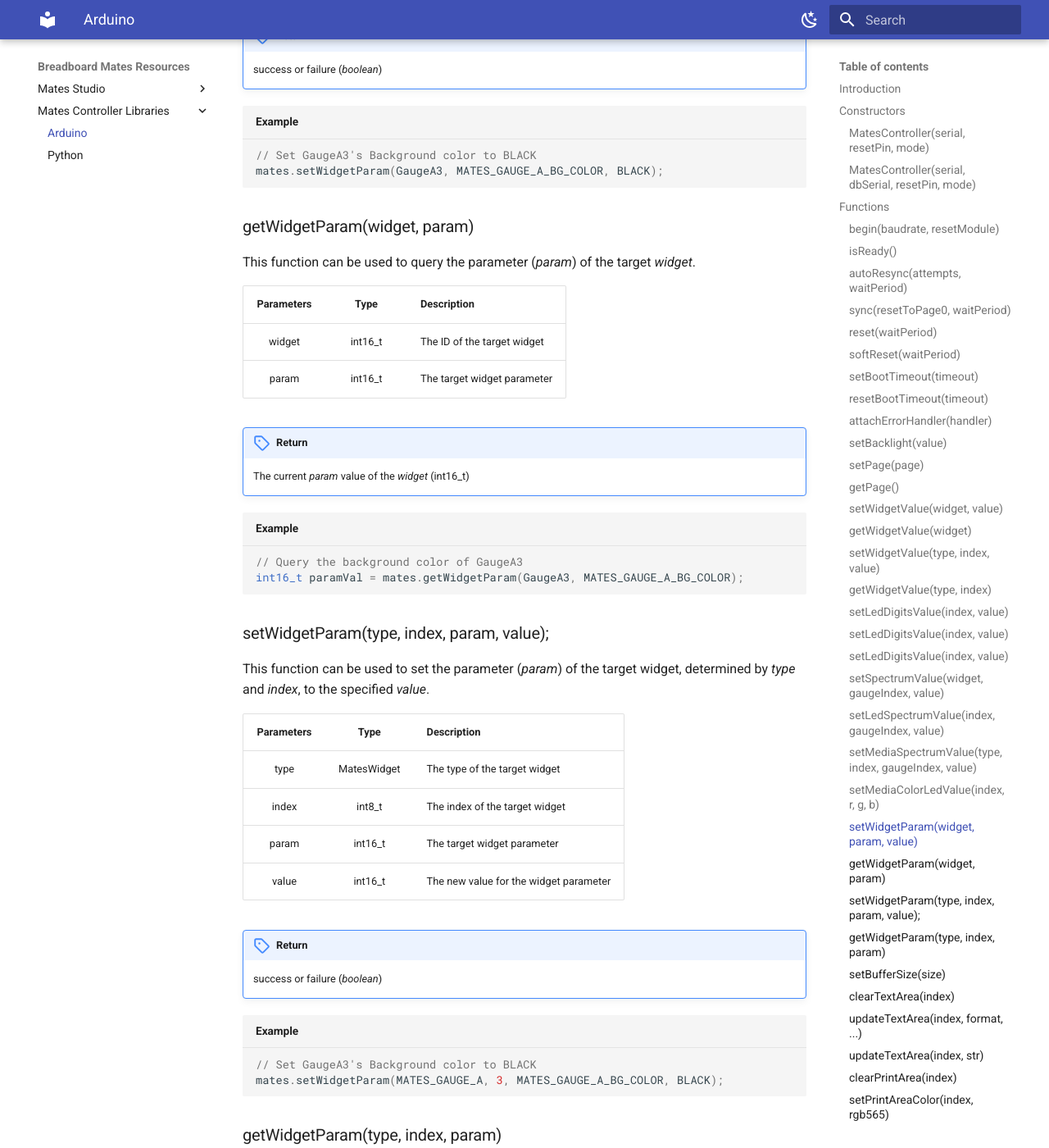
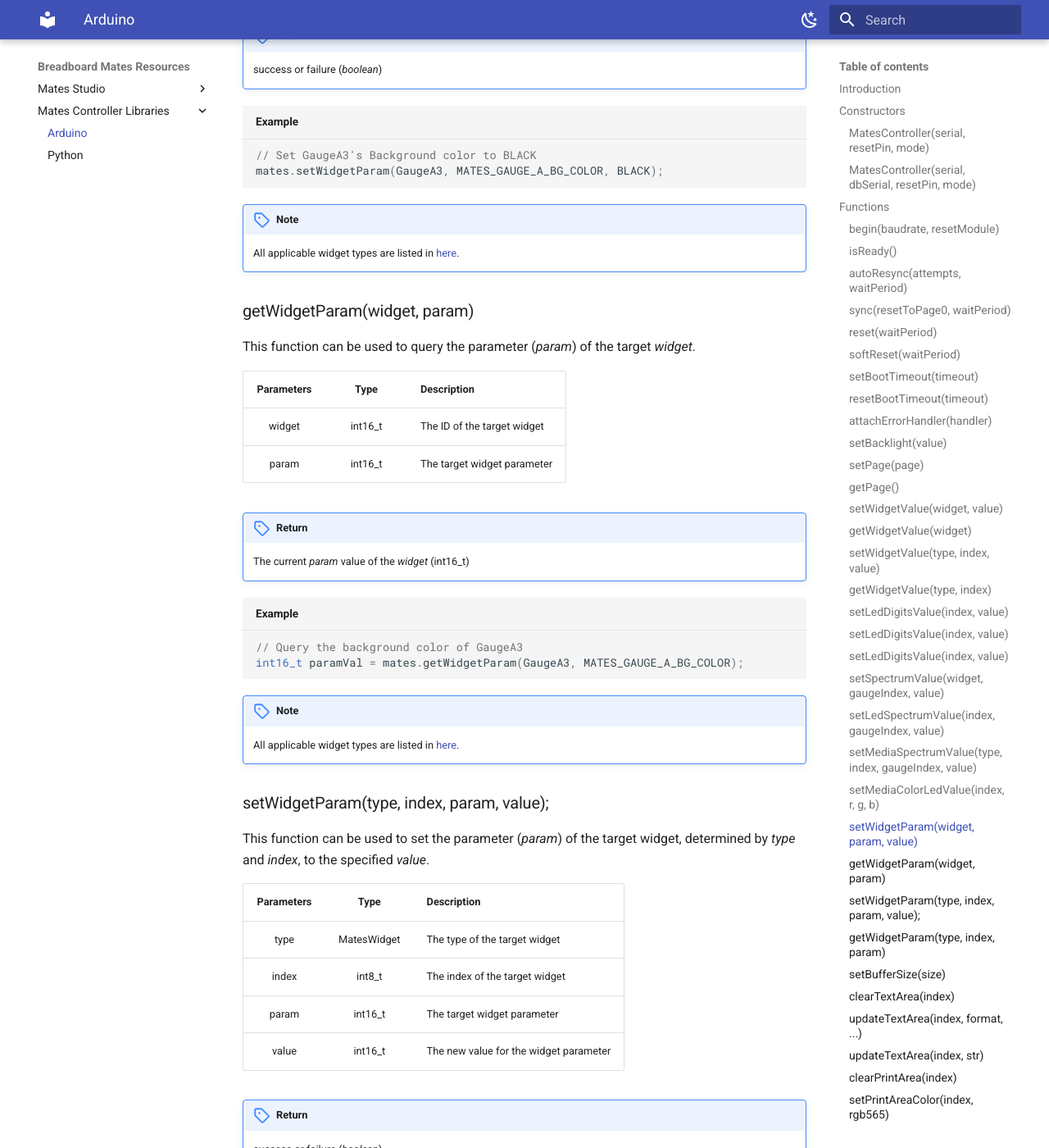
Before and after one commit to iSOLveIT/mkdocs-gen, an MkDocs documentation site: the page built from docs/controller/arduino-mates-controller.md, in a window 1280 px wide and 1400 px high, scrolled down 17811 px. Shown: the whole window at 82% size. Built offline with MkDocs 1.6.1 and Material for MkDocs 9.7.7, drawn with Linux system fonts in a browser that asks for light colours; some of the changed text lies outside the part shown.

Commit message:
Added applicable widget notes to other functions

````diff
--- a/docs/controller/arduino-mates-controller.md
+++ b/docs/controller/arduino-mates-controller.md
@@ -535,7 +535,6 @@ mates.setLedDigitsValue(0, 1234); // Set value of LedDigits0 to 1234
     This function is only applicable for _Int16_ LedDigits
 
 
-
 ### setLedDigitsValue(index, value)
 
 This function can be used to set the 32-bit integer _value_ of the LedDigits specified by _index_.
@@ -688,6 +687,10 @@ This function can be used to set the parameter (_param_) of the target _widget_
 mates.setWidgetParam(GaugeA3, MATES_GAUGE_A_BG_COLOR, BLACK);
 ```
 
+!!! note
+
+    All applicable widget types are listed in [here](keywords/widgets.md).
+
 
 ### getWidgetParam(widget, param)
 
@@ -706,6 +709,10 @@ This function can be used to query the parameter (_param_) of the target _widget
 // Query the background color of GaugeA3
 int16_t paramVal = mates.getWidgetParam(GaugeA3, MATES_GAUGE_A_BG_COLOR);
 ```
+
+!!! note
+
+    All applicable widget types are listed in [here](keywords/widgets.md).
 
 
 ### setWidgetParam(type, index, param, value);
@@ -728,6 +735,10 @@ This function can be used to set the parameter (_param_) of the target widget, d
 mates.setWidgetParam(MATES_GAUGE_A, 3, MATES_GAUGE_A_BG_COLOR, BLACK);
 ```
 
+!!! note
+
+    All applicable widget types are listed in [here](keywords/widgets.md).
+
 
 ### getWidgetParam(type, index, param)
 
@@ -747,6 +758,10 @@ This function can be used to query the parameter (_param_) of the target widget,
 // Query the background color of GaugeA3
 int16_t paramVal = mates.getWidgetParam(MATES_GAUGE_A, 3, MATES_GAUGE_A_BG_COLOR);
 ```
+
+!!! note
+
+    All applicable widget types are listed in [here](keywords/widgets.md).
 
 
 ### setBufferSize(size)
````
